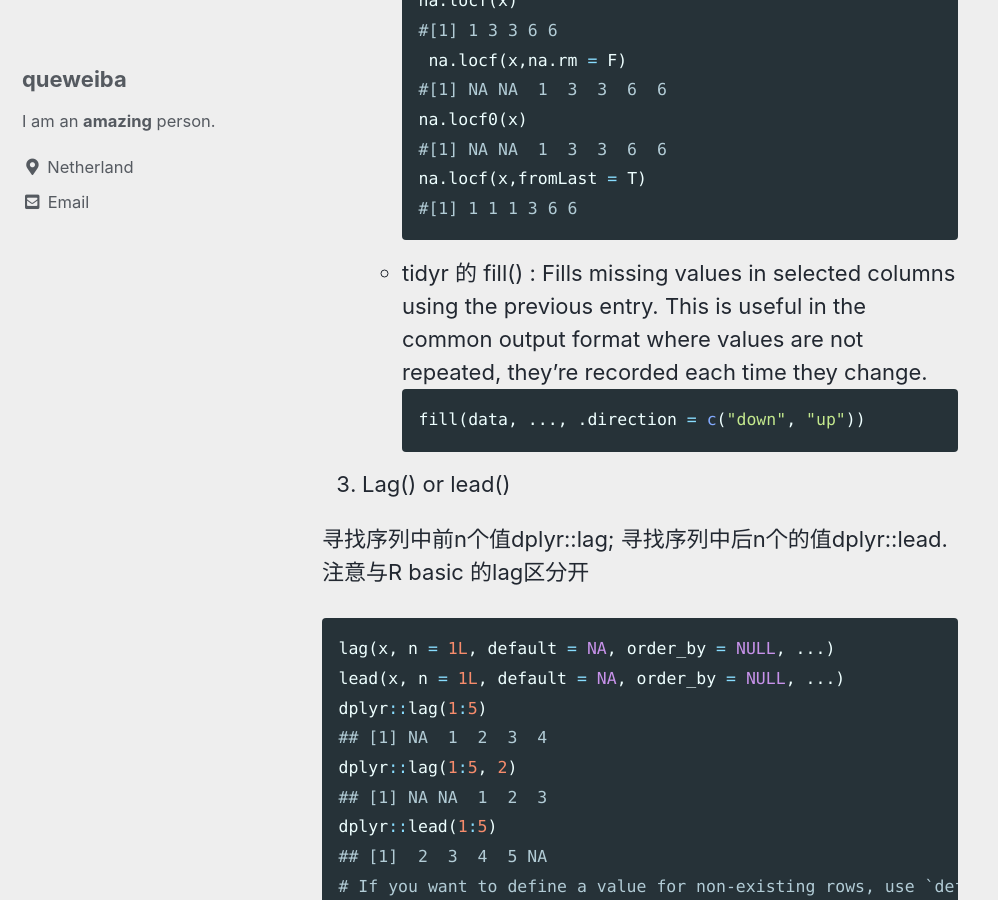
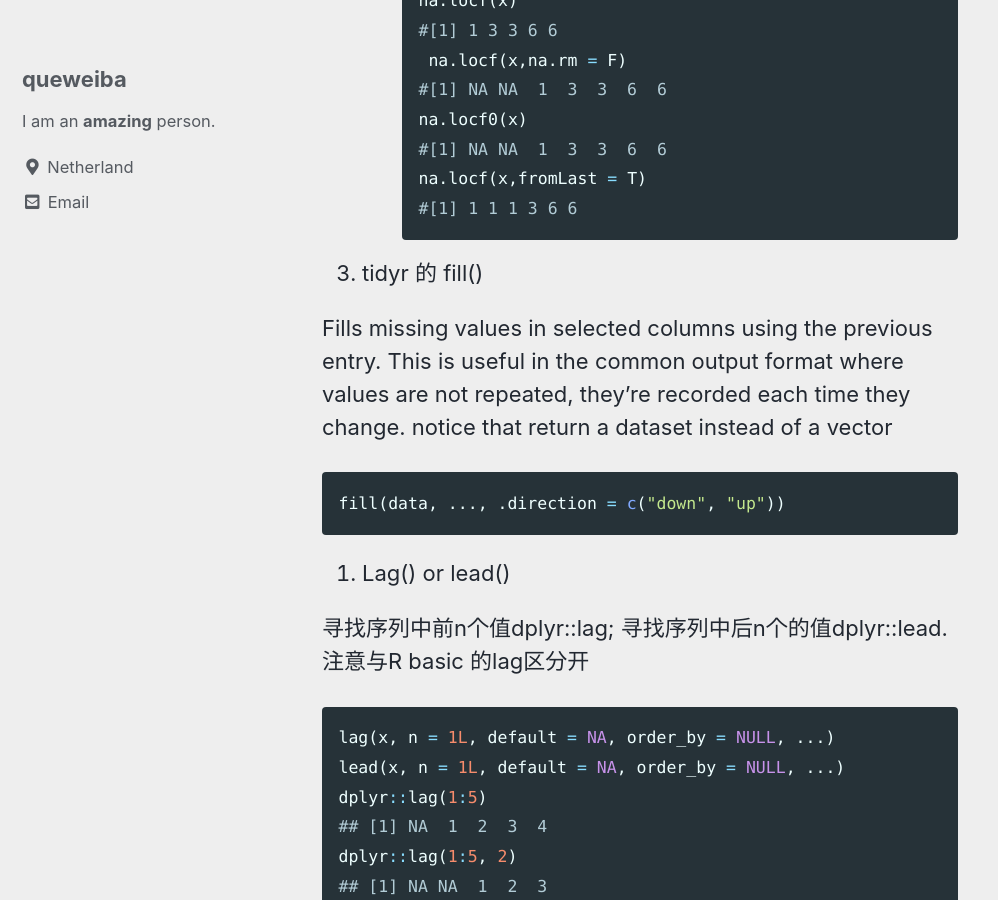
Before and after one commit to queweiba/que, a Jekyll site: the page built from _posts/21-01-02-R-basics.md, in a window 1280 px wide and 900 px high, scrolled down 11353 px. Shown: the whole window, without its empty margins (0-998 px from the left). Built offline with Jekyll 4.4.1, drawn with Linux system fonts in a browser that asks for light colours; cached includes are drawn as plain includes.

Commit message:
Update 21-01-02-R-basics.md
dfa

````diff
--- a/_posts/21-01-02-R-basics.md
+++ b/_posts/21-01-02-R-basics.md
@@ -362,11 +362,15 @@ na.locf0(x)
 na.locf(x,fromLast = T)
 #[1] 1 1 1 3 6 6
 ```
-- tidyr 的 fill() : Fills missing values in selected columns using the previous entry. This is useful in the common output format where values are not repeated, they're recorded each time they change.
+3. tidyr 的 fill()
+
+Fills missing values in selected columns using the previous entry. This is useful in the common output format where values are not repeated, they're recorded each time they change. notice that return a dataset instead of a vector
+
 ```r
 fill(data, ..., .direction = c("down", "up"))
 ```
-3. Lag() or lead()
+
+4. Lag() or lead()
 
 寻找序列中前n个值dplyr::lag; 寻找序列中后n个的值dplyr::lead. 注意与R basic 的lag区分开
 ```r
````
